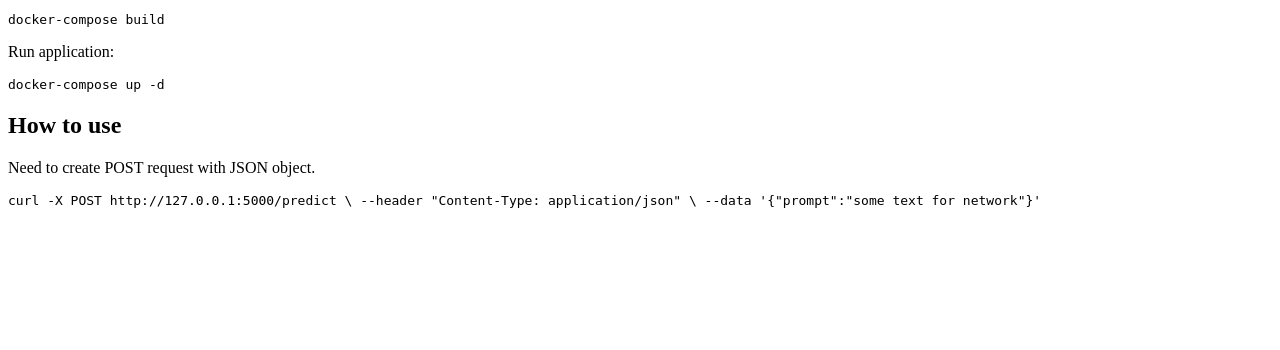
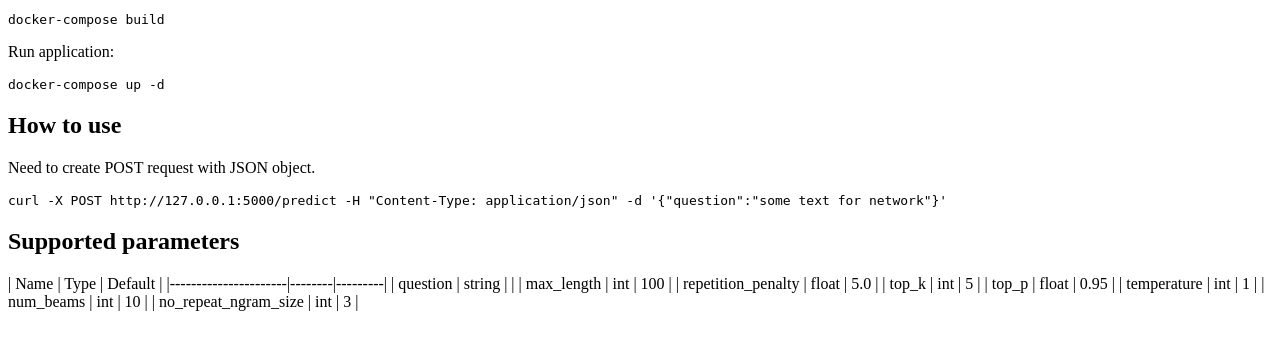
Before and after one commit to EvilFreelancer/rugpt-api, a Flask app: page / in a window 1280 px wide. Shown: the part 173-523 px from the top of the page. Run offline with Flask 2, Linux system fonts and the light colour scheme; parts of the project's set-up code (start-up, migrations or seed data) failed here and were passed over.

Commit message:
Tuines of script, docs updated

```diff
--- a/app.py
+++ b/app.py
@@ -7,23 +7,14 @@ import json
 np.random.seed(42)
 torch.manual_seed(42)
 torch.__version__
-
-# path = "sberbank-ai/rugpt3large_based_on_gpt2"
-path = "sberbank-ai/rugpt3small_based_on_gpt2"
-tok = GPT2Tokenizer.from_pretrained(path)
-model = GPT2LMHeadModel.from_pretrained(path).to('cpu')
-
-do_sample = True
-max_length = 30
-repetition_penalty = 5.0
-top_k = 5
-top_p = 0.95
-temperature = 1
-num_beams = 10
-no_repeat_ngram_size = 3
+device = torch.device('cuda' if torch.cuda.is_available() else 'cpu')
 
 app = Flask(__name__)
 
+path = "sberbank-ai/rugpt3large_based_on_gpt2"
+tok = GPT2Tokenizer.from_pretrained(path)
+model = GPT2LMHeadModel.from_pretrained(path)
+model.to(device)
 
 @app.route('/')
 @app.route('/index')
@@ -33,16 +24,60 @@ def index():
 
 @app.route('/predict', methods=['POST'])
 def predict():
+    # Parse request
     json_str = request.get_data()
     data = json.loads(json_str)
-    prompt = data['prompt']
-    input_ids = tok.encode(prompt, return_tensors="pt")
+
+    # Sentence for work
+    question = data['question']
+
+    #
+    # Settings
+    #
+
+    do_sample = True
+
+    # Max length of output string
+    max_length = 100
+    if "max_length" in data:
+        max_length = data['max_length']
+
+    repetition_penalty = 5.0
+    if "repetition_penalty" in data:
+        repetition_penalty = data['repetition_penalty']
+
+    top_k = 5
+    if "top_k" in data:
+        top_k = data['top_k']
+
+    top_p = 0.95
+    if "top_p" in data:
+        top_p = data['top_p']
+
+    temperature = 1
+    if "temperature" in data:
+        temperature = data['temperature']
+
+    num_beams = 10
+    if "num_beams" in data:
+        num_beams = data['num_beams']
+
+    no_repeat_ngram_size = 3
+    if "no_repeat_ngram_size" in data:
+        no_repeat_ngram_size = data['no_repeat_ngram_size']
+
+    #
+    # Init model
+    #
+
+    input_ids = tok.encode(question, return_tensors="pt").to(device)
     out = model.generate(
         input_ids,
         max_length=max_length,
         repetition_penalty=repetition_penalty,
         do_sample=do_sample,
-        top_k=top_k, top_p=top_p,
+        top_k=top_k,
+        top_p=top_p,
         temperature=temperature,
         num_beams=num_beams,
         no_repeat_ngram_size=no_repeat_ngram_size
--- a/templates/index.html
+++ b/templates/index.html
@@ -7,6 +7,15 @@
 <p><code>docker-compose up -d</code></p>
 <h2>How to use</h2>
 <p>Need to create POST request with JSON object.</p>
-<p><code>curl -X POST http://127.0.0.1:5000/predict \
-  --header "Content-Type: application/json" \
-  --data '{"prompt":"some text for network"}'</code></p>
+<p><code>curl -X POST http://127.0.0.1:5000/predict -H "Content-Type: application/json" -d '{"question":"some text for network"}'</code></p>
+<h2>Supported parameters</h2>
+<p>| Name                 | Type   | Default |
+|----------------------|--------|---------|
+| question             | string |         |
+| max_length           | int    | 100     |
+| repetition_penalty   | float  | 5.0     |
+| top_k                | int    | 5       |
+| top_p                | float  | 0.95    |
+| temperature          | int    | 1       |
+| num_beams            | int    | 10      |
+| no_repeat_ngram_size | int    | 3       |</p>
```
Also changed, not shown: README.md.
